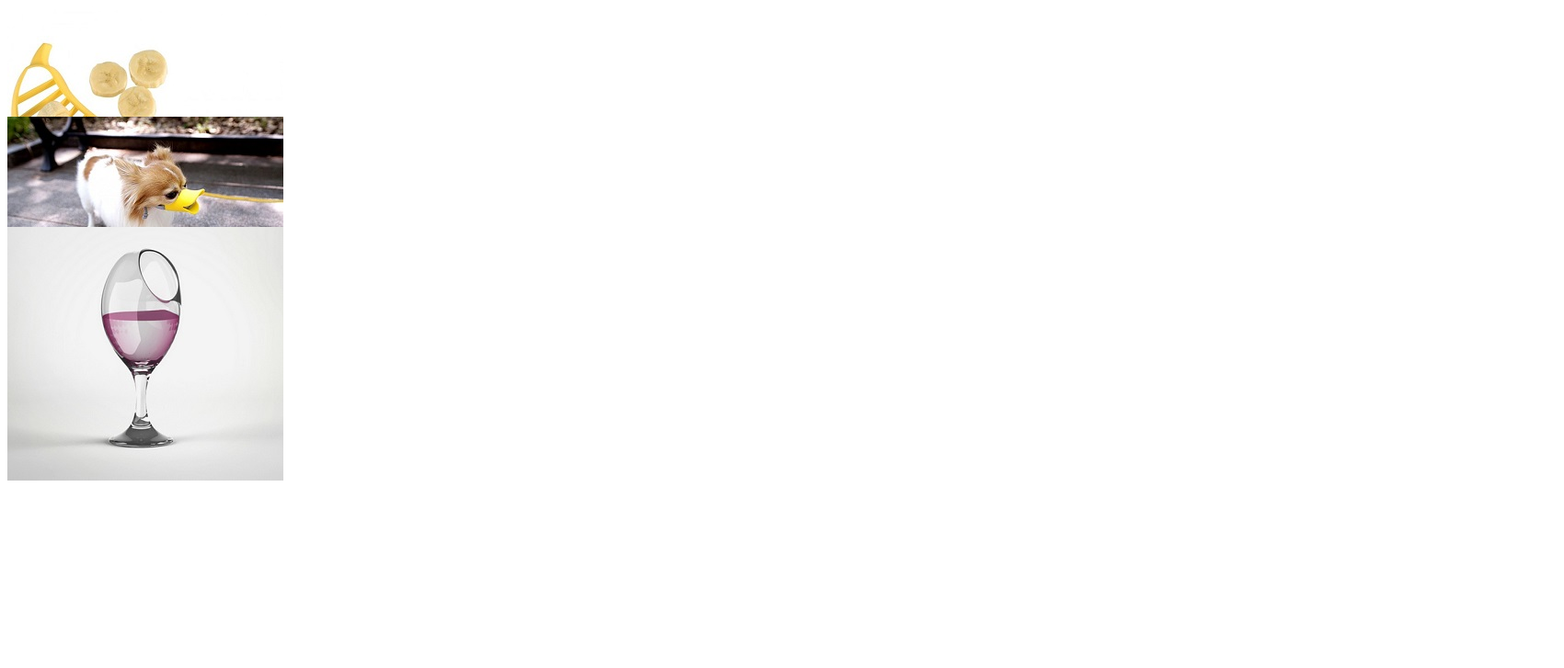
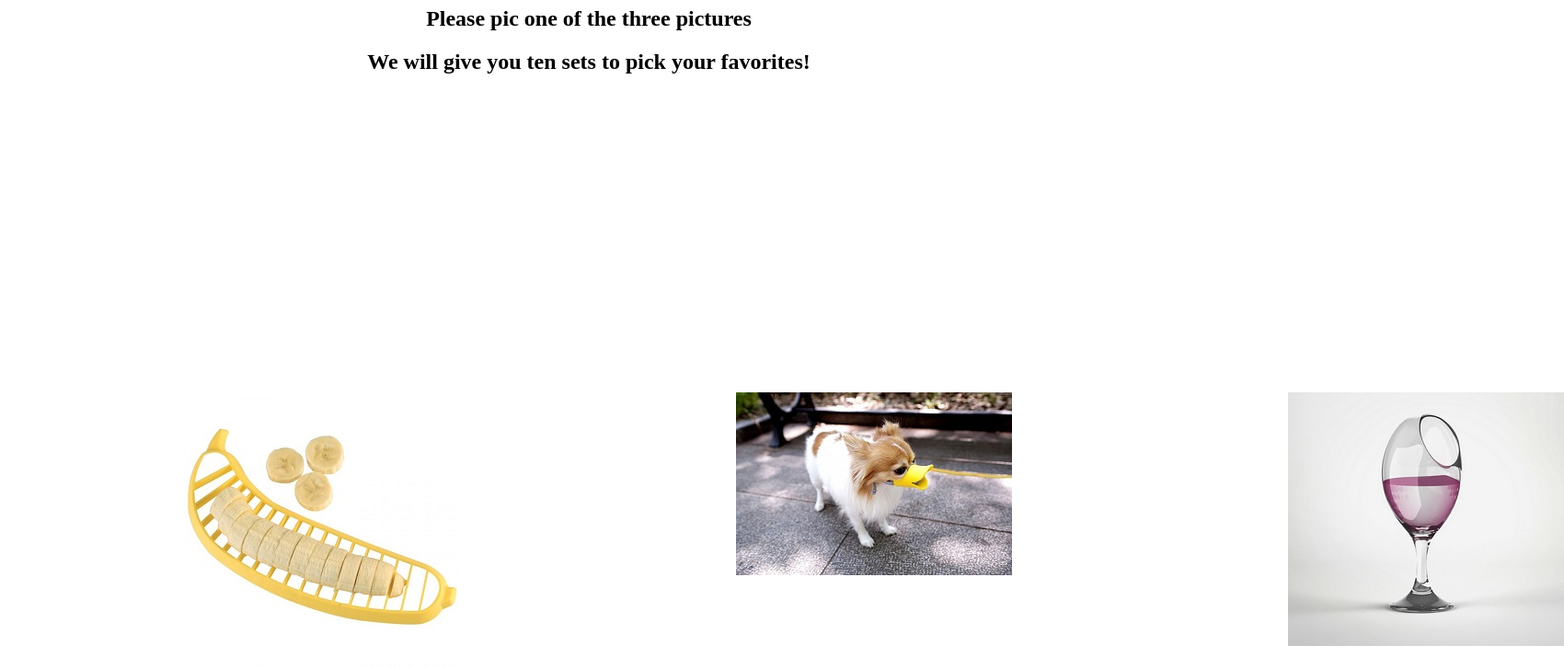
Before and after one commit to mwalker0909/busMall, a plain HTML site: page index.html in a window 1280 px wide. Shown: the part 73-800 px from the top of the page at 92% size, 1700 px wide, since content can reach past the window. Drawn offline with Linux system fonts and the light colour scheme.

Commit message:
added some css for visualization

```diff
--- a/css/style.css
+++ b/css/style.css
@@ -1,6 +1,33 @@
-.imageDiv {
-  max-height: 150px;
-max-width: 200px;
-width: 120px;
-height: 120px;
+
+#productOne {
+  position: absolute;
+  left: 200px;
+  top: 500px;
+  z-index: -1;
 }
+
+#productTwo {
+  position: absolute;
+  left: 800px;
+  top: 500px;
+  z-index: -1;
+}
+
+#productThree {
+  position: absolute;
+  left: 1400px;
+  top: 500px;
+  z-index: -1;
+}
+
+h1 {
+  text-align: center
+}
+
+h2 {
+  text-align: center
+}
+
+h3 {
+  text-align: center
+}
--- a/index.html
+++ b/index.html
@@ -9,6 +9,8 @@
 </head>
   <body id="body">
     <h1>Cool pics from CodeFellows</h1>
+    <h2>Please pic one of the three pictures</h2>
+    <h2>We will give you ten sets to pick your favorites!</h2>
     <div id="imageDivOne" class="imageDiv">
         <img id ='productOne' src="./img/banana.jpg" alt="" class="productIMG">
     </div>
```
